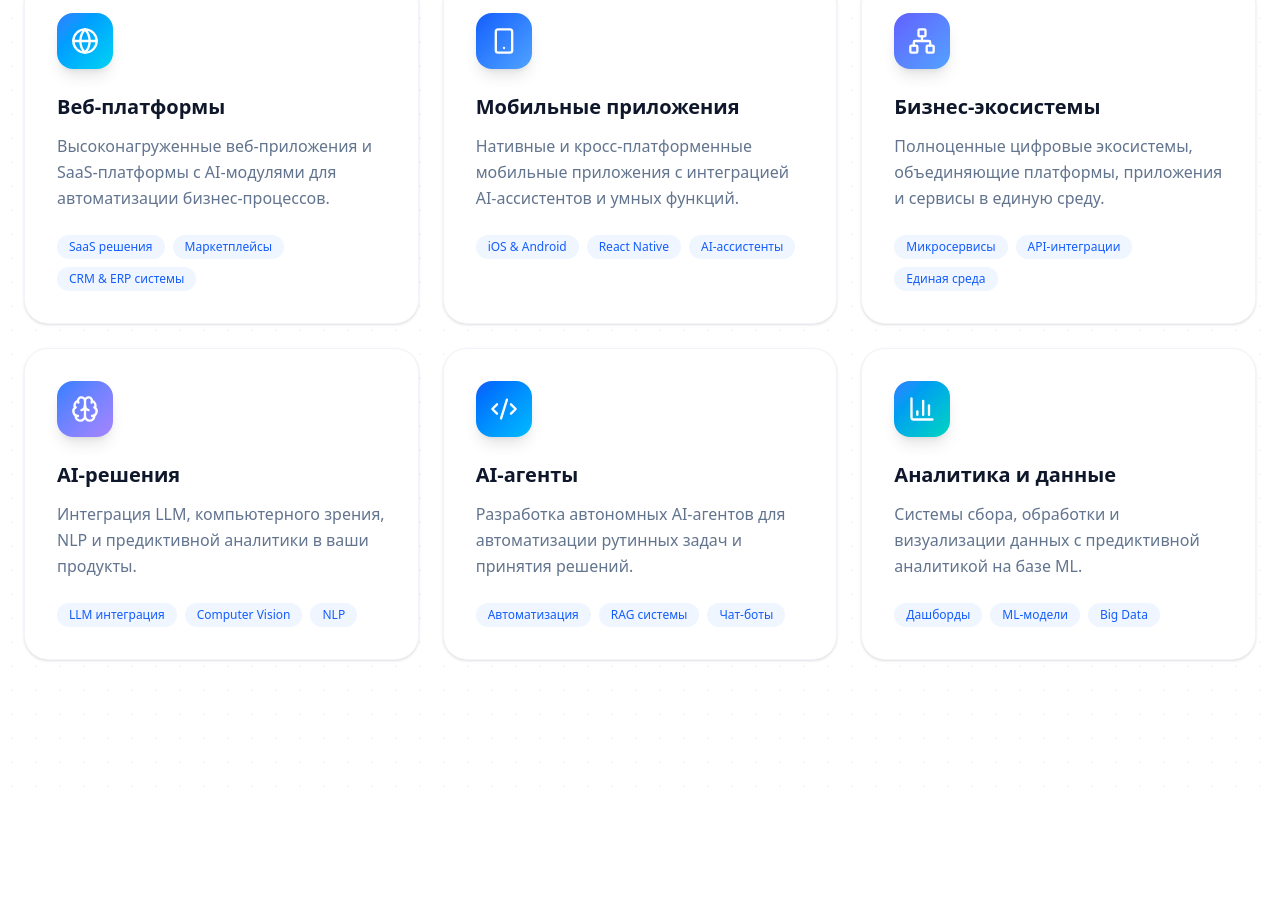
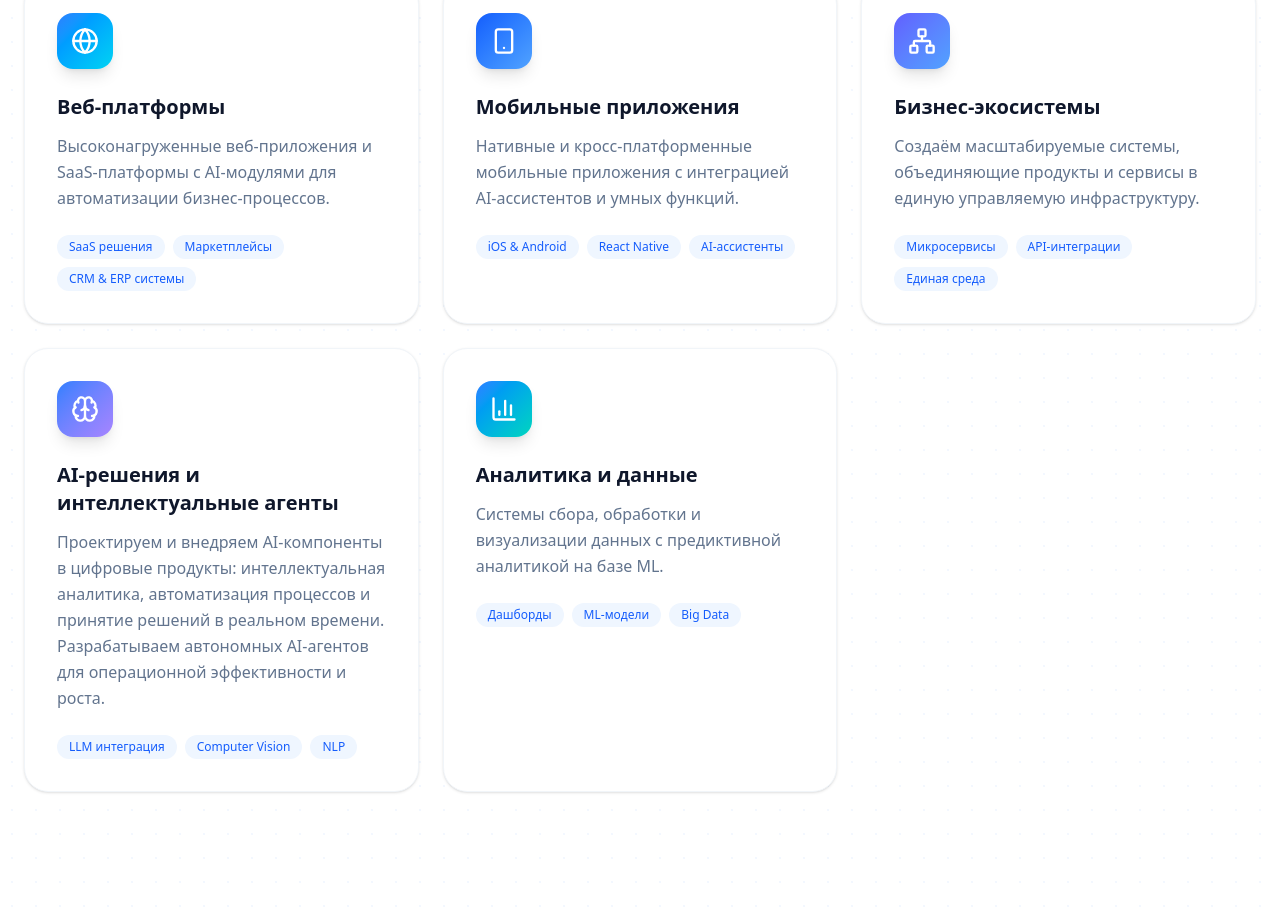
Before and after one commit to BigBush3/blankdigital-landing, a Next.js app: page / in a window 1280 px wide. Shown: the part 1261-2176 px from the top of the page. Built offline with nearby package versions, Linux system fonts and the light colour scheme; no server answers.

Commit message:
Update Services.tsx

```diff
--- a/src/components/Services.tsx
+++ b/src/components/Services.tsx
@@ -32,26 +32,19 @@ const services = [
     icon: Network,
     title: "Бизнес-экосистемы",
     description:
-      "Полноценные цифровые экосистемы, объединяющие платформы, приложения и сервисы в единую среду.",
+      "Создаём масштабируемые системы, объединяющие продукты и сервисы в единую управляемую инфраструктуру.",
     features: ["Микросервисы", "API-интеграции", "Единая среда"],
     gradient: "from-indigo-500 to-blue-400",
   },
   {
     icon: Brain,
-    title: "AI-решения",
+    title: "AI-решения и интеллектуальные агенты",
     description:
-      "Интеграция LLM, компьютерного зрения, NLP и предиктивной аналитики в ваши продукты.",
+      "Проектируем и внедряем AI-компоненты в цифровые продукты: интеллектуальная аналитика, автоматизация процессов и принятие решений в реальном времени. Разрабатываем автономных AI-агентов для операционной эффективности и роста.",
     features: ["LLM интеграция", "Computer Vision", "NLP"],
     gradient: "from-blue-500 to-violet-400",
   },
-  {
-    icon: Code2,
-    title: "AI-агенты",
-    description:
-      "Разработка автономных AI-агентов для автоматизации рутинных задач и принятия решений.",
-    features: ["Автоматизация", "RAG системы", "Чат-боты"],
-    gradient: "from-blue-600 to-sky-400",
-  },
+
   {
     icon: BarChart3,
     title: "Аналитика и данные",
```
